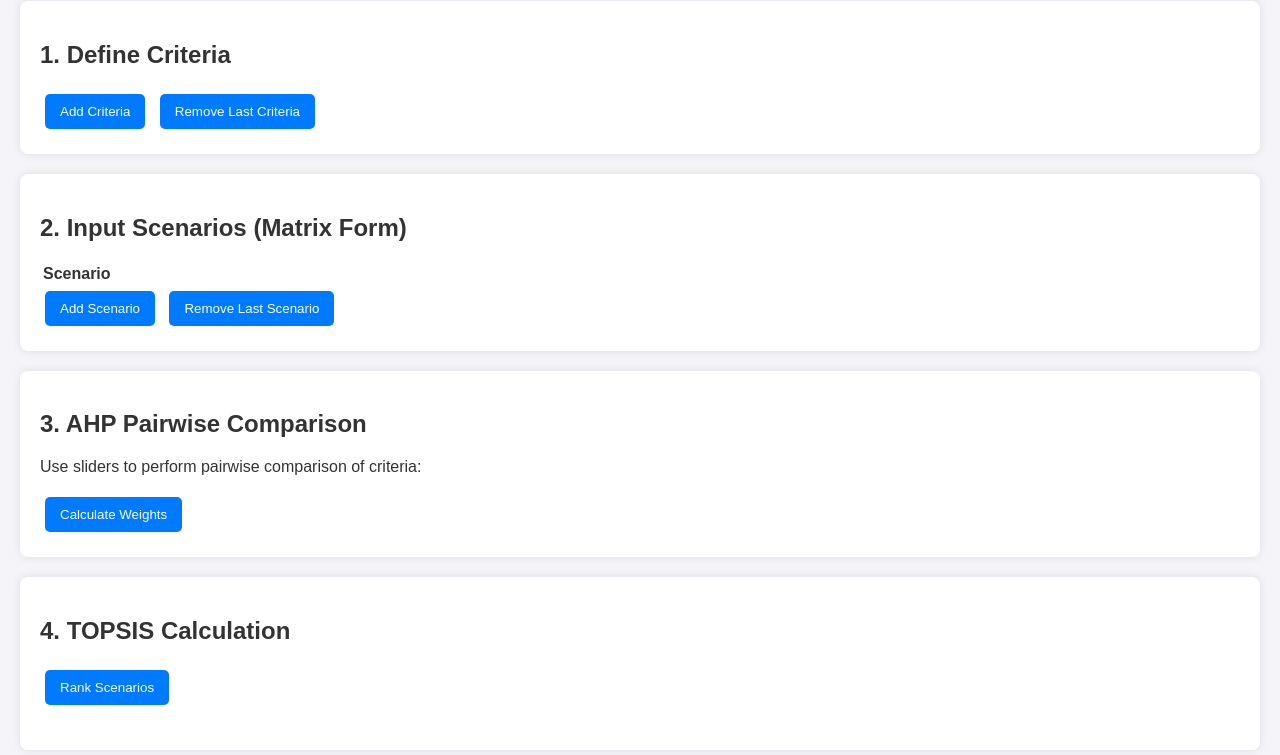
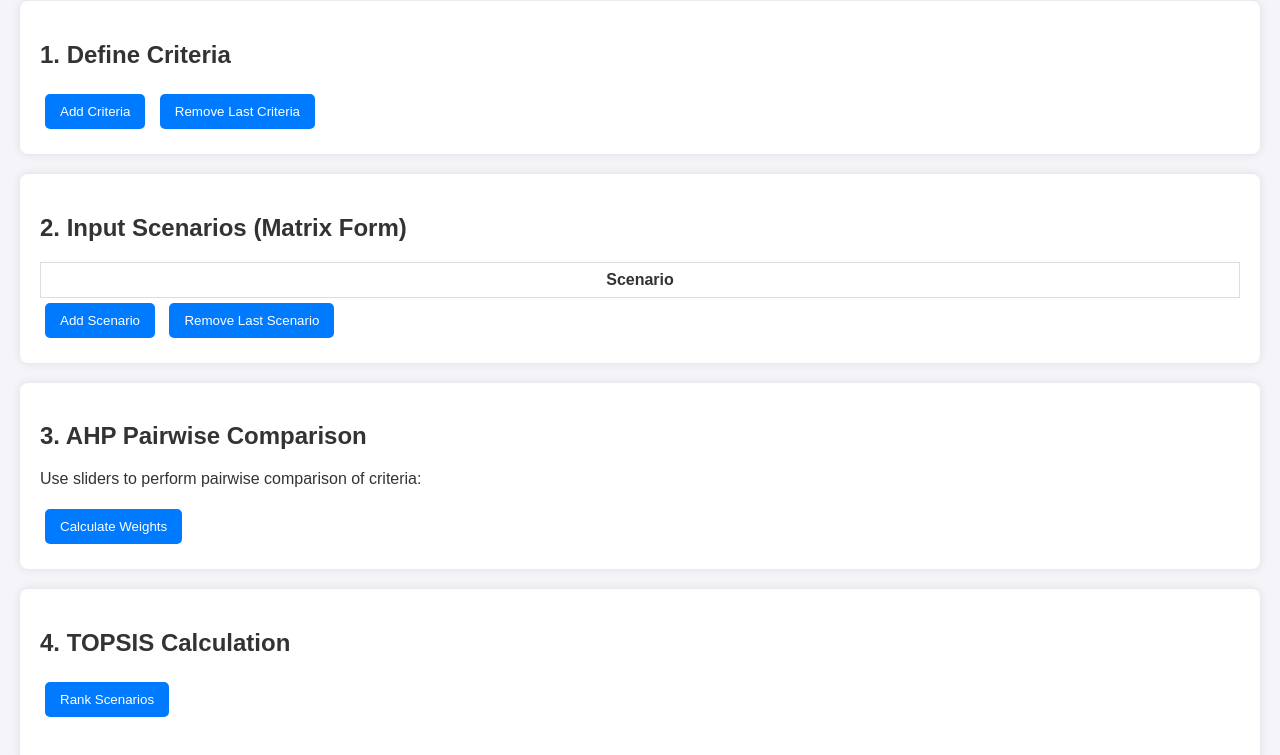
Before and after one commit to BrianvLaar98/TopsisTool, a plain HTML site: page index.html in a window 1280 px wide. Shown: the part 79-834 px from the top of the page. Drawn offline with Linux system fonts and the light colour scheme.

Commit message:
Update style.css

```diff
--- a/style.css
+++ b/style.css
@@ -31,6 +31,18 @@ button:hover {
     background-color: #0056b3;
 }
 
+table {
+    width: 100%;
+    border-collapse: collapse;
+    margin-top: 10px;
+}
+
+th, td {
+    border: 1px solid #ddd;
+    padding: 8px;
+    text-align: center;
+}
+
 #ranking-results {
     margin-top: 20px;
 }
```
